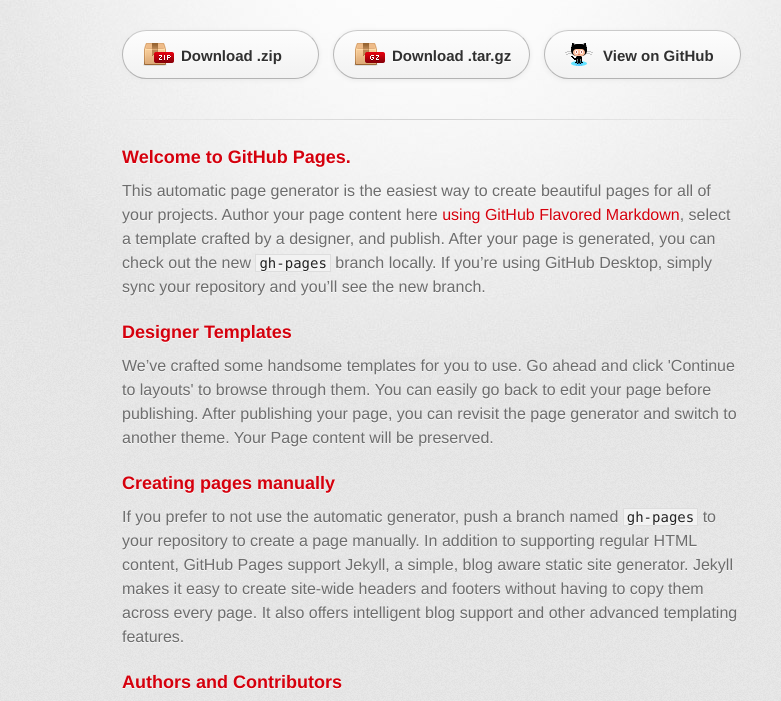
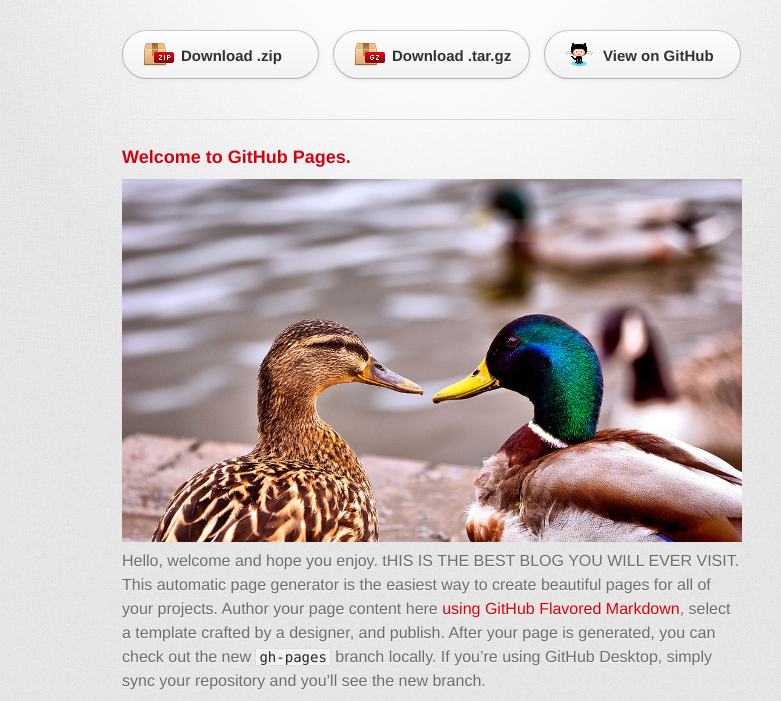
Before and after one commit to laurakkk/thestart-, a plain HTML site: page index.html in a window 1280 px wide. Shown: the part 216-917 px from the top of the page, without its empty margins (208-989 px from the left). Drawn offline with Linux system fonts and the light colour scheme; a web font is replaced by a local one.

Commit message:
ducks and crazy writing

```diff
--- a/index.html
+++ b/index.html
@@ -34,8 +34,13 @@
           <h3>
 <a id="welcome-to-github-pages" class="anchor" href="#welcome-to-github-pages" aria-hidden="true"><span aria-hidden="true" class="octicon octicon-link"></span></a>Welcome to GitHub Pages.</h3>
 
-<p>This automatic page generator is the easiest way to create beautiful pages for all of your projects. Author your page content here <a href="https://guides.github.com/features/mastering-markdown/">using GitHub Flavored Markdown</a>, select a template crafted by a designer, and publish. After your page is generated, you can check out the new <code>gh-pages</code> branch locally. If you’re using GitHub Desktop, simply sync your repository and you’ll see the new branch.</p>
+<img src="ducks-1.jpg">
+<p> Hello, welcome and hope you enjoy. tHIS IS THE BEST BLOG YOU WILL EVER VISIT.
 
+
+This automatic page generator is the easiest way to create beautiful pages for all of your projects. Author your page content here <a href="https://guides.github.com/features/mastering-markdown/">using GitHub Flavored Markdown</a>, select a template crafted by a designer, and publish. After your page is generated, you can check out the new <code>gh-pages</code> branch locally. If you’re using GitHub Desktop, simply sync your repository and you’ll see the new branch.</p>
+
+<a href="about.html">hello<a/>
 <h3>
 <a id="designer-templates" class="anchor" href="#designer-templates" aria-hidden="true"><span aria-hidden="true" class="octicon octicon-link"></span></a>Designer Templates</h3>
 
```
Also changed, not shown: about.html (added, +1 -0 lines), ducks-1.jpg (added).
